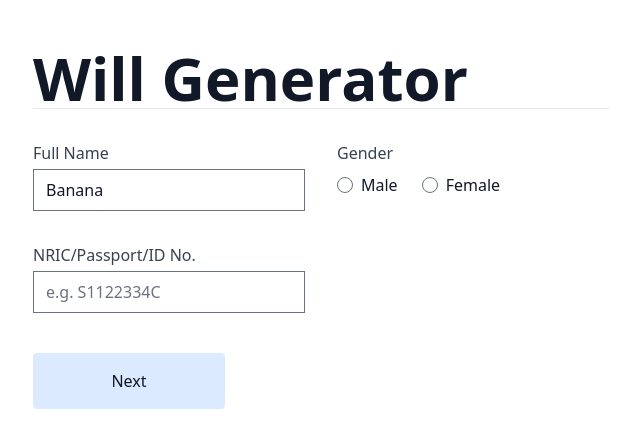
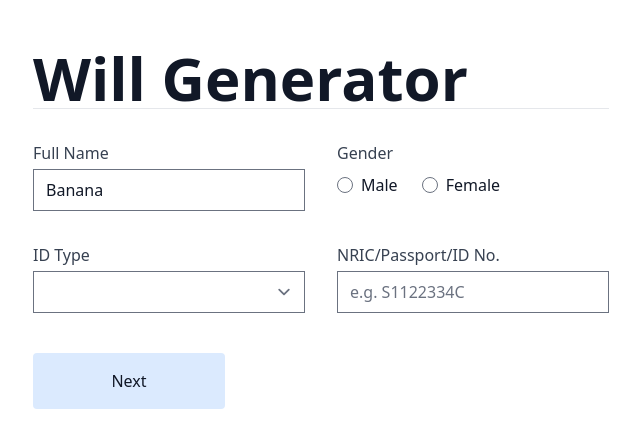
Before and after one commit to yjsoon/willgen, a Next.js app: page / in a window 1280 px wide. Shown: the top 448 px of the page, without its empty margins (319-959 px from the left). Built offline with nearby package versions, Linux system fonts and the light colour scheme.

Commit message:
Added dropdown type for ID

```diff
--- /dev/null
+++ b/components/PersonDropDown.js
@@ -0,0 +1,26 @@
+const PersonDropDown = ({
+  description,
+  person,
+  setPerson,
+  keyName,
+  values,
+}) => {
+  return (
+    <label className="block mt-8" htmlFor="idType">
+      <span className="text-gray-700">{description}</span>
+      <select
+        class="form-select block w-full mt-1"
+        value={person[keyName]}
+        onChange={(e) => setPerson({ ...person, [keyName]: e.target.value })}
+      >
+        {values.map((type) => (
+          <option key={type} value={type}>
+            {type}
+          </option>
+        ))}
+      </select>
+    </label>
+  );
+};
+
+export default PersonDropDown;
--- /dev/null
+++ b/constants/IDTypes.js
@@ -0,0 +1,9 @@
+export const IDTypes = [
+  "",
+  "NRIC (Pink)",
+  "NRIC (Blue)",
+  "Singapore FIN",
+  "Singapore UIN",
+  "Foreign Passport",
+  "Foreign ID",
+];
--- a/pages/index.js
+++ b/pages/index.js
@@ -3,6 +3,8 @@ import { useEffect } from "react";
 import PersonInputText from "../components/PersonInputText";
 import { useAppContext } from "../contexts/AppContext";
 import PersonGenderRadio from "../components/PersonGenderRadio";
+import { IDTypes } from "../constants/IDTypes";
+import PersonDropDown from "../components/PersonDropDown";
 
 export default function Home() {
   const { author, setAuthor } = useAppContext();
@@ -18,7 +20,7 @@ export default function Home() {
   return (
     <div className="antialiased text-gray-900 px-6">
       <Head>
-        <title>Will Generator</title>
+        <title>Will Generator - Page 1</title>
       </Head>
       <main className="max-w-xl mx-auto py-12 divide-y md:mx-w-4xl">
         <h1 className="text-6xl font-bold">Will Generator</h1>
@@ -31,6 +33,13 @@ export default function Home() {
               setPerson={setAuthor}
             />
             <PersonGenderRadio person={author} setPerson={setAuthor} />
+            <PersonDropDown
+              description="ID Type"
+              person={author}
+              setPerson={setAuthor}
+              keyName="idType"
+              values={IDTypes}
+            />
             <PersonInputText
               description="NRIC/Passport/ID No."
               person={author}
```
